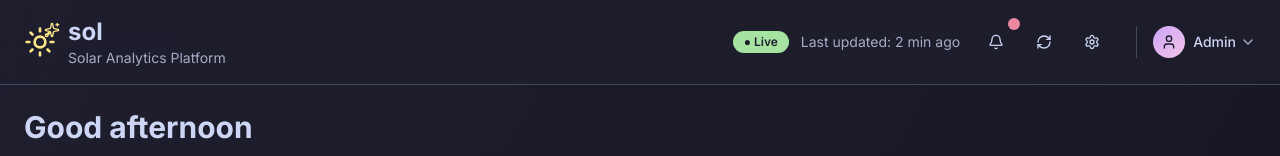
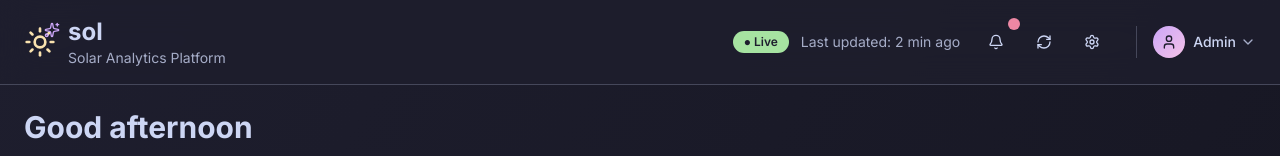
Before and after one commit to Prajwal-k-tech/Sol-hack-for-earth, a React (Vite) app: page / in a window 1280 px wide. Shown: the top 156 px of the page. Built offline with nearby package versions, Linux system fonts and the light colour scheme.

Commit message:
slight change to logo

```diff
--- a/src/components/dashboard.tsx
+++ b/src/components/dashboard.tsx
@@ -30,8 +30,8 @@ export function Dashboard() {
             <div className="flex items-center gap-4">
               <div className="flex items-center gap-3">
                 <div className="relative group">
-                  <Sun className="h-8 w-8 text-accent-warning transition-transform duration-300 group-hover:rotate-45 text-amber-200" />
-                  <Sparkles className="h-4 w-4 text-accent-primary absolute -top-1 -right-1 transition-all duration-300 group-hover:scale-125 text-amber-200" />
+                  <Sun className="h-8 w-8 text-accent-warning transition-transform duration-300 group-hover:rotate-45" />
+                  <Sparkles className="h-4 w-4 text-accent-primary absolute -top-1 -right-1 transition-all duration-300 group-hover:scale-125" />
                 </div>
                 <div>
                   <h1 className="text-2xl font-bold text-text-primary">sol</h1>
```
